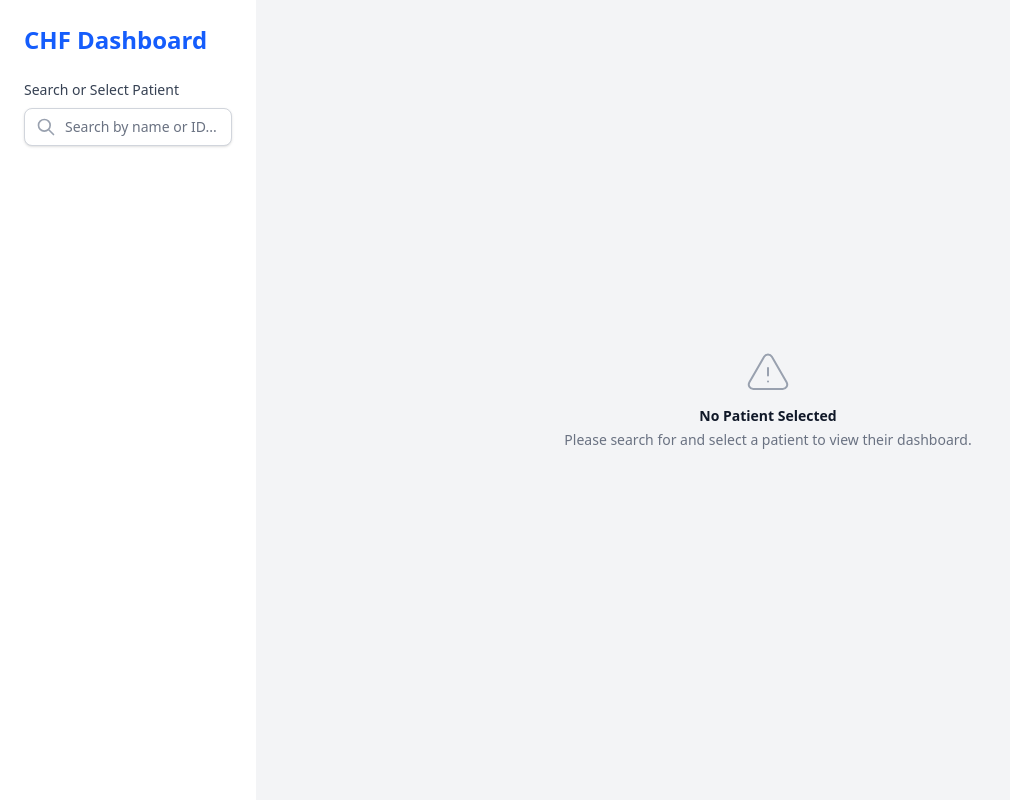
After one commit to misaelricardo/chf-dashboard, a Django app: page /patients/ in a window 1280 px wide. The commit adds this page. Shown: the whole page, without its empty margins (0-1010 px from the left). Run offline with Django 5.2, Linux system fonts and the light colour scheme.

```diff
--- a/hfmonitoring/dashboard/static/js/patient_search.js
+++ b/hfmonitoring/dashboard/static/js/patient_search.js
@@ -1,4 +1,4 @@
-const PATIENT_API_URL = '/patients/'; // Adjusted to your actual API endpoint
+const PATIENT_API_URL = '/api/list-patients/'; // Adjusted to your actual API endpoint
 
 const searchInput = document.getElementById('patient-search-input');
 const resultsList = document.getElementById('patient-results-list');
--- /dev/null
+++ b/hfmonitoring/dashboard/templates/dashboard/patient_landing.html
@@ -0,0 +1,61 @@
+{% load static %}
+<!DOCTYPE html>
+<html lang="en" class="h-full">
+
+<head>
+    <meta charset="UTF-8">
+    <meta name="viewport" content="width=device-width, initial-scale=1.0">
+    <script src="https://cdn.jsdelivr.net/npm/@tailwindcss/browser@4"></script>
+    <title>CHF Dashboard</title>
+</head>
+
+<body class="h-full m-0 p-0 overflow-auto">
+
+    <!-- Full height flex layout -->
+    <div class="flex h-full">
+
+        <!-- Sidebar -->
+        <aside class="w-64 bg-white shadow-lg p-6 flex flex-col">
+            <h1 class="text-2xl font-bold text-blue-600 mb-6">CHF Dashboard</h1>
+            <nav class="flex flex-col space-y-2">
+                <div class="mb-3">
+                    <div id="patient-search-dropdown-container" class="relative">
+                        <label for="patient-search-input"
+                               class="block text-sm font-medium text-gray-700 mb-2">Search or Select Patient</label>
+                        <div class="relative">
+                            <div class="absolute inset-y-0 left-0 pl-3 flex items-center pointer-events-none">
+                                <svg class="h-5 w-5 text-gray-400" fill="none" viewBox="0 0 24 24"
+                                     stroke="currentColor">
+                                    <path stroke-linecap="round" stroke-linejoin="round" stroke-width="2"
+                                          d="M21 21l-6-6m2-5a7 7 0 11-14 0 7 7 0 0114 0z" />
+                                </svg>
+                            </div>
+                            <input type="text" id="patient-search-input" name="patient-search"
+                                   class="block w-full pl-10 pr-3 py-2 border border-gray-300 rounded-lg leading-5 bg-white placeholder-gray-500 focus:outline-none focus:ring-2 focus:ring-blue-500 focus:border-blue-500 text-sm shadow-sm"
+                                   placeholder="Search by name or ID..." autocomplete="off">
+                        </div>
+                        <div id="patient-results-list"
+                             class="absolute z-10 bg-white border border-gray-300 rounded-lg shadow-lg mt-1 max-h-60 overflow-y-auto hidden"
+                             style="width: calc(100% - 0px); left: 0px; box-sizing: border-box;"></div>
+                    </div>
+                </div>
+            </nav>
+        </aside>
+
+        <!-- Main content -->
+        <main class="flex-1 p-10 bg-gray-100 h-full flex items-center justify-center">
+            <div class="text-center">
+                <svg class="mx-auto h-12 w-12 text-gray-400" fill="none" viewBox="0 0 24 24" stroke="currentColor" aria-hidden="true">
+                    <path vector-effect="non-scaling-stroke" stroke-linecap="round" stroke-linejoin="round" stroke-width="2" d="M12 9v3.75m-9.303 3.376c-.866 1.5.217 3.374 1.948 3.374h14.71c1.73 0 2.813-1.874 1.948-3.374L13.949 3.378c-.866-1.5-3.032-1.5-3.898 0L2.697 16.126zM12 15.75h.007v.008H12v-.008z" />
+                  </svg>
+                <h3 class="mt-2 text-sm font-semibold text-gray-900">No Patient Selected</h3>
+                <p class="mt-1 text-sm text-gray-500">Please search for and select a patient to view their dashboard.</p>
+            </div>
+        </main>
+    </div>
+
+    <!-- Your JavaScript files -->
+    <script src="{% static 'js/patient_search.js' %}"></script>
+
+</body>
+</html>
--- a/hfmonitoring/dashboard/views.py
+++ b/hfmonitoring/dashboard/views.py
@@ -5,62 +5,57 @@ from .models import Patient
 import json
 from django.db.models import Q
 from dashboard import threshold
+from datetime import datetime, time, date
+import logging
 
-def list_patients(request):
-    search_query = request.GET.get('q', '').strip() # Get and strip whitespace
+# It's a good practice to set up a logger to see errors on the server side
+logger = logging.getLogger(__name__)
+
+def patient_landing_page(request):
+    """
+    Renders the initial landing page that prompts the user
+    to select a patient.
+    """
+    return render(request, "dashboard/patient_landing.html")
+
+
+# RENAMED: This function now serves as the API for the search dropdown
+def list_patients_api(request):
+    """
+    API endpoint to search for patients and return a JSON list.
+    """
+    search_query = request.GET.get('q', '').strip()
     patients_queryset = Patient.objects.all()
 
     if search_query:
-        # --- NEW LOGIC FOR MULTI-WORD SEARCH ---
-        search_words = search_query.split() # Split the query into individual words
+        search_words = search_query.split()
+        combined_name_conditions = Q()
+        for word in search_words:
+            word_conditions = Q(first_name__icontains=word) | Q(last_name__icontains=word)
+            combined_name_conditions &= word_conditions
 
-        # Initialize a Q object that will combine all word conditions with AND
-        # Start with an empty Q object that evaluates to True
-        combined_name_conditions = Q()
-
-        for word in search_words:
-            # For each word, create a Q object that searches in first_name OR last_name
-            word_conditions = Q(first_name__icontains=word) | \
-                              Q(last_name__icontains=word)
-
-            # Combine this word's conditions with the overall combined_name_conditions using AND (&)
-            combined_name_conditions &= word_conditions
-        # --- END NEW LOGIC ---
-
-        # Start with the combined name conditions
         filter_conditions = combined_name_conditions
 
-        # Attempt to add ID-based filtering if the query looks like a valid ObjectId
-        # This will ONLY work for full, exact 24-character hexadecimal ObjectIds.
-        # It will NOT work for partial ID strings (e.g., "101").
         if len(search_query) == 24 and all(c in '0123456789abcdefABCDEF' for c in search_query.lower()):
             try:
                 object_id_search = ObjectId(search_query)
-                # If it's a valid ObjectId, add an exact match for _id to the OR conditions
                 filter_conditions |= Q(_id=object_id_search)
             except Exception:
-                # If it looked like an ObjectId but was somehow invalid,
-                # we just proceed with the name search part (which is already in filter_conditions).
                 pass
 
-        # Apply the final combined filter conditions to the queryset
         patients_queryset = patients_queryset.filter(filter_conditions)
 
-    # Fetch only the necessary fields for efficiency and the JSON response
-    # '_id' is included as it's needed for the 'id' conversion
     patients = patients_queryset.values('first_name', 'last_name', '_id')
 
-    # Convert queryset to list and format for JSON response (converting ObjectId to string 'id')
     formatted_patients = []
     for patient in patients:
         formatted_patients.append({
-            "id": str(patient["_id"]), # Convert ObjectId to string as expected by JavaScript
+            "id": str(patient["_id"]),
             "first_name": patient.get("first_name", ""),
             "last_name": patient.get("last_name", "")
         })
 
     return JsonResponse(formatted_patients, safe=False)
-
 def get_patient(request, patient_id):
     # Ensure the patient_id is a valid ObjectId
     try:
@@ -217,3 +212,124 @@ def patient_detail(request, patient_id):
         "latest_weight_color_class": latest_weight_color_class,
     }
     return render(request, "dashboard/patient.html", context)
+
+def generate_abnormal_report(request, patient_id):
+    """
+    API endpoint to generate a comprehensive report for a specific patient,
+    including categorized abnormal readings.
+    """
+    try:
+        start_date_str = request.GET.get('start_date')
+        end_date_str = request.GET.get('end_date')
+
+        if not start_date_str or not end_date_str:
+            return JsonResponse({"error": "Missing date range parameters."}, status=400)
+
+        start_date = datetime.combine(datetime.strptime(start_date_str, '%Y-%m-%d'), time.min)
+        end_date = datetime.combine(datetime.strptime(end_date_str, '%Y-%m-%d'), time.max)
+        patient_obj_id = ObjectId(patient_id)
+
+        patient = get_object_or_404(Patient, _id=patient_obj_id)
+
+        patient_vitals = getattr(patient, 'vitals', [])
+        if not isinstance(patient_vitals, list):
+            return JsonResponse({'report_data': []})
+
+        patient_vitals_in_range = []
+        for v in patient_vitals:
+            ts = v.get('timestamp')
+            if isinstance(ts, datetime) and start_date <= ts <= end_date:
+                height, weight = v.get("height"), v.get("weight")
+                if isinstance(height, (int, float)) and isinstance(weight, (int, float)) and height > 0:
+                    v["bmi"] = round(weight / ((height / 100) ** 2), 2)
+                else:
+                    v["bmi"] = None
+                patient_vitals_in_range.append(v)
+
+        def calculate_stats(key):
+            vals = [v[key] for v in patient_vitals_in_range if v.get(key) is not None and isinstance(v.get(key), (int, float))]
+            if not vals: return {'avg': 'N/A', 'min': 'N/A', 'max': 'N/A'}
+            return {'avg': round(sum(vals) / len(vals), 1), 'min': min(vals), 'max': max(vals)}
+
+        stats = {
+            "systolic_bp": calculate_stats('systolic_bp'),
+            "diastolic_bp": calculate_stats('diastolic_bp'),
+            "heart_rate": calculate_stats('heart_rate'),
+            "oxygen_saturation": calculate_stats('oxygen_saturation'),
+            "weight": calculate_stats('weight'),
+            "bmi": calculate_stats('bmi'),
+        }
+
+        abnormal_instances = []
+        all_vitals_sorted = sorted([v for v in patient_vitals if isinstance(v.get('timestamp'), datetime)], key=lambda v: v.get('timestamp'))
+
+        for i, vital in enumerate(all_vitals_sorted):
+            if not (vital.get('timestamp') and start_date <= vital.get('timestamp') <= end_date): continue
+
+            abnormal_details = {}
+
+            # --- MODIFIED: BP Check with descriptive categories ---
+            systolic, diastolic = vital.get("systolic_bp"), vital.get("diastolic_bp")
+            if isinstance(systolic, (int, float)) and isinstance(diastolic, (int, float)):
+                if systolic >= threshold.BP_STAGE2_SYSTOLIC_MIN or diastolic >= threshold.BP_STAGE2_DIASTOLIC_MIN:
+                    abnormal_details['Blood Pressure'] = f"{systolic}/{diastolic} mmHg (Stage 2 Hypertension)"
+                elif (threshold.BP_STAGE1_SYSTOLIC_MIN <= systolic <= threshold.BP_STAGE1_SYSTOLIC_MAX) or \
+                     (threshold.BP_STAGE1_DIASTOLIC_MIN <= diastolic <= threshold.BP_STAGE1_DIASTOLIC_MAX):
+                    abnormal_details['Blood Pressure'] = f"{systolic}/{diastolic} mmHg (Stage 1 Hypertension)"
+                elif (threshold.BP_ELEVATED_SYSTOLIC_MIN <= systolic <= threshold.BP_ELEVATED_SYSTOLIC_MAX) and \
+                     (diastolic < threshold.BP_ELEVATED_DIASTOLIC_MAX):
+                     # Note: Elevated BP is also considered abnormal in this context
+                    abnormal_details['Blood Pressure'] = f"{systolic}/{diastolic} mmHg (Elevated)"
+
+            # --- MODIFIED: Heart Rate check with descriptive categories ---
+            hr = vital.get("heart_rate")
+            if isinstance(hr, (int, float)):
+                if hr > threshold.HR_NORMAL_MAX:
+                    abnormal_details['Heart Rate'] = f"{hr} bpm (Tachycardia / Too Fast)"
+                elif hr < threshold.HR_NORMAL_MIN:
+                    abnormal_details['Heart Rate'] = f"{hr} bpm (Bradycardia / Too Slow)"
+
+            # --- MODIFIED: Oxygen Saturation check with descriptive categories ---
+            spo2 = vital.get("oxygen_saturation")
+            if isinstance(spo2, (int, float)):
+                if spo2 < threshold.SPO2_CRITICAL_THRESHOLD:
+                    abnormal_details['Oxygen Saturation'] = f"{spo2}% (Dangerous)"
+                elif spo2 < threshold.SPO2_CAUTION_THRESHOLD:
+                    abnormal_details['Oxygen Saturation'] = f"{spo2}% (Caution)"
+
+            # --- MODIFIED: Weight Change check with descriptive category ---
+            if i > 0:
+                previous_vital = all_vitals_sorted[i-1]
+                current_weight, previous_weight = vital.get('weight'), previous_vital.get('weight')
+                if isinstance(current_weight, (int, float)) and isinstance(previous_weight, (int, float)):
+                    weight_change = current_weight - previous_weight
+                    if abs(weight_change) > threshold.WEIGHT_DAILY_INCREASE_CRITICAL_KG:
+                        abnormal_details['Weight Change'] = f"{weight_change:+.2f} kg from previous reading (Significant Change)"
+
+            if abnormal_details:
+                abnormal_instances.append({"date": vital.get('timestamp').strftime('%Y-%m-%d %H:%M'), "details": abnormal_details})
+
+        dob_val = patient.date_of_birth
+        if isinstance(dob_val, (datetime, date)):
+            dob_str = dob_val.strftime('%Y-%m-%d')
+        elif isinstance(dob_val, str) and dob_val:
+            dob_str = dob_val
+        else:
+            dob_str = 'N/A'
+
+        report_data = [{
+            "patient_info": {
+                "name": f"{patient.first_name} {patient.last_name}",
+                "id": str(patient._id),
+                "dob": dob_str,
+                "sex": patient.sex
+            },
+            "stats": stats,
+            "abnormal_instances": abnormal_instances
+        }]
+
+        return JsonResponse({'report_data': report_data})
+
+    except Exception as e:
+        logger.error(f"An unexpected error occurred in generate_abnormal_report: {e}", exc_info=True)
+        return JsonResponse({"error": "An unexpected server error occurred."}, status=500)
--- a/hfmonitoring/hfmonitoring/urls.py
+++ b/hfmonitoring/hfmonitoring/urls.py
@@ -1,26 +1,24 @@
-"""
-URL configuration for hfmonitoring project.
-
-The `urlpatterns` list routes URLs to views. For more information please see:
-    https://docs.djangoproject.com/en/5.1/topics/http/urls/
-Examples:
-Function views
-    1. Add an import:  from my_app import views
-    2. Add a URL to urlpatterns:  path('', views.home, name='home')
-Class-based views
-    1. Add an import:  from other_app.views import Home
-    2. Add a URL to urlpatterns:  path('', Home.as_view(), name='home')
-Including another URLconf
-    1. Import the include() function: from django.urls import include, path
-    2. Add a URL to urlpatterns:  path('blog/', include('blog.urls'))
-"""
 from django.contrib import admin
 from django.urls import path
-from dashboard.views import list_patients, get_patient, patient_detail
+from dashboard.views import (
+    patient_landing_page,
+    list_patients_api,
+    get_patient,
+    patient_detail,
+    generate_abnormal_report
+)
 
 urlpatterns = [
     path('admin/', admin.site.urls),
-    path('patients/', list_patients, name='list_patients'),
+
+    # MODIFIED: This now points to your new landing page
+    path('patients/', patient_landing_page, name='patient_landing_page'),
+
+    # NEW: The API endpoint for your patient search dropdown
+    path('api/list-patients/', list_patients_api, name='list_patients_api'),
+
+    # These URLs remain the same
     path('patients/<str:patient_id>/json', get_patient, name='get_patient'),
     path("patients/<str:patient_id>/", patient_detail, name="patient_detail"),
+    path('api/patients/<str:patient_id>/generate-abnormal-report/', generate_abnormal_report, name='generate_abnormal_report'),
 ]
```
Also changed, not shown: hfmonitoring/dashboard/static/js/report_generator.js (added, +142 -0 lines), hfmonitoring/dashboard/templates/dashboard/patient.html (+97 -4 lines), hfmonitoring/generate_data.py (+9 -3 lines).
